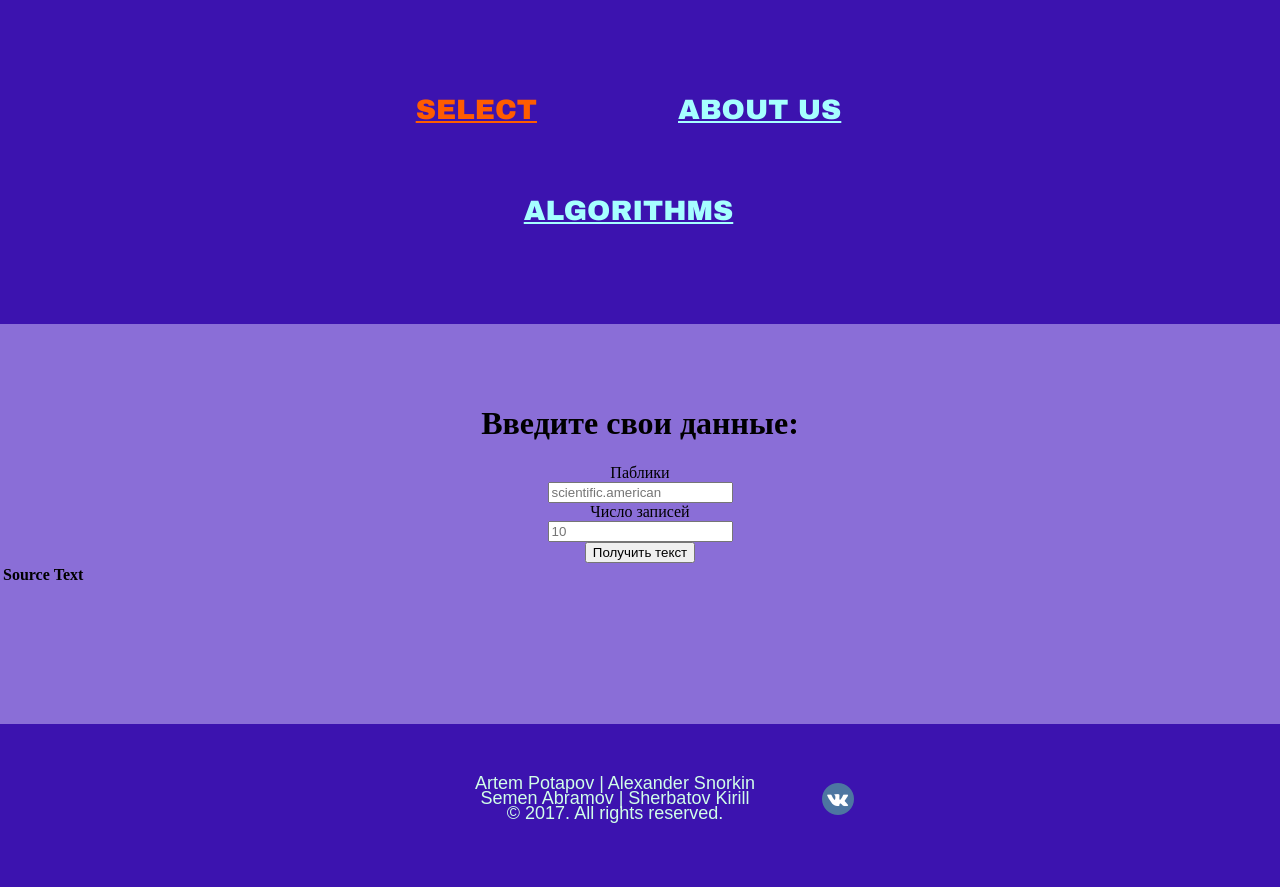
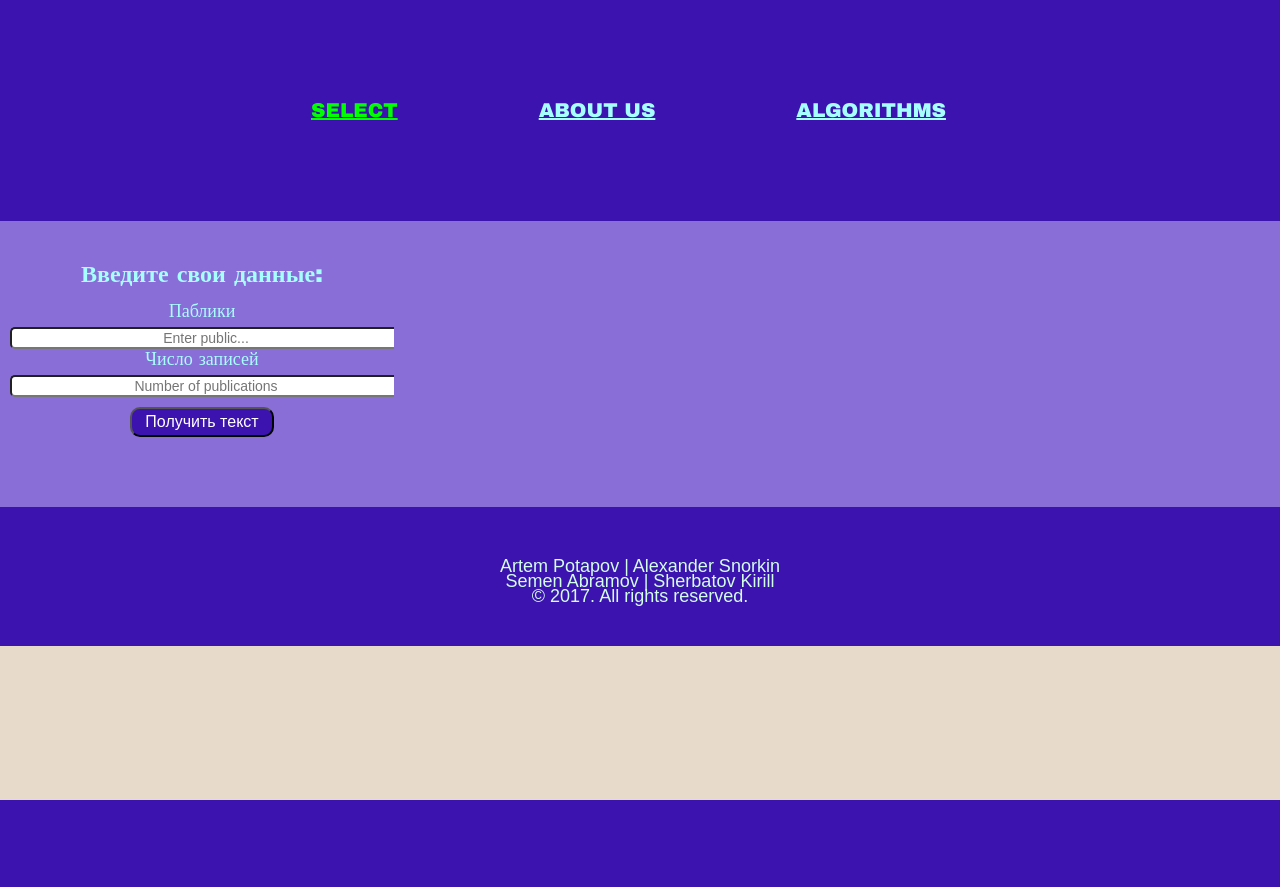
Before and after one commit to asnorkin/sentiment_analysis, a Flask app: page /vk_sentiment in a window 1280 px wide. After the commit the page ends 800 px from the top, so only its background shows below. Run offline with Flask 2, Linux system fonts and the light colour scheme; lists and menus that the app fills with data are empty; parts of the project's set-up code (start-up, migrations or seed data) failed here and were passed over.

Commit message:
Changed design in all templates and made scrolling table

```diff
--- a/static/css/style.css
+++ b/static/css/style.css
@@ -1,8 +1,13 @@
+html {
+  height: 100%;
+}
+
 body {
 	margin: 0;
 	padding: 0;
 	position: center;
 	width: 100%;
+	min-height: 100%;
 	background-color: #E7DACA;
 }
 
@@ -77,7 +82,7 @@ div {
 
 #header div ul li {
 	display: inline-block;
-	*float: left; /* Needed for IE7 and old versions */
+	*float: left;
 	margin: 0 80px 80px 37px;
 	padding: 0;
 	width: auto;
@@ -88,7 +93,7 @@ div {
 #header div ul li a {
 	color: #A6FFFF;
 	font-family: "Arial Black";
-	font-size: 28px;
+	font-size: 20px;
 	font-weight: bold;
 	line-height: 16px;
 	margin: 10px 0 0 20px;
@@ -101,7 +106,7 @@ div {
 }
 
 #header div ul li.selected a, #header div ul li.selected a:hover {
-	color: #FF5C00;
+	color: #00FF00;
 }
 
 #header div ul li a:hover {
@@ -116,71 +121,221 @@ div {
 	margin: 0;
 	overflow: hidden;
 	width: 100%;
-	height: 400px;
 	padding: 0;
 	position: center;
 	background-color: #8A6ED7;
 }
 
 #body div.internal {
-	margin: 60px 0 60px 0;
+	margin: 30px 0 60px 0;
 	overflow: hidden;
 	width: 100%;
 	height: 100%;
 	padding: 0;
-	position: center;
 }
 
 #body div.internal div.btn {
 	overflow: hidden;
 	width: 40%;
-	position: center;
 	float: center;
 }
 
-#body div.internal dl {
+/* FORM description begins*/
+
+#body div.internal div.form {
+	margin: 10px 10px 10px 10px;
+	overflow: hidden;
+	width: 30%;
+	font-family: "Arial Black";
+	text-align: center;
+	position: relative;
+	float: left;
+}
+
+#body div.internal div.form *{
+	width: 100%;
+}
+
+#body div.internal div.form form {
+	width: 100%;
+}
+
+#body div.internal div.form h1{
+	margin-bottom: 10px;
+	margin-top: 0;
+	overflow: hidden;
+	height: 30px;
+	width: 350px;
+	color: #A6FFFF;
+	font-size: 24px;
+	width: 100%;
+	position: relative;
+}
+
+#body div.internal div.form form div.form_line {
+	margin-top: 0;
+	overflow: hidden;
+	position: relative;
+}
+
+#body div.internal div.form form div.form_line div.field_label {
+	margin: 0;
+	overflow: hidden;
+	font-size: 18px;
+	color: #A6FFFF;
+	position: relative;
+}
+
+#body div.internal div.form form div.form_line div.field_container {
+	margin-top: 5px;
+	overflow: hidden;
+	position: relative;
+}
+
+#body div.internal div.form form div.form_line div.field_container input {
+	width: 100%;
+	font-size: 14px;
+	text-align: center;
+	overflow: hidden;
+	position: relative;
+	border-radius: 5px;
+}
+
+#body div.internal div.form form div.form_line1 {
+	margin: 0;
+	overflow: hidden;
+	height: 30px;
+	position: relative;
+}
+
+#body div.internal div.form form div.form_line1 input {
+	margin-top: 10px;
+	overflow: hidden;
+	width: 144px;
+	height: 30px;
+	position: relative;
+	border-radius: 10px;
+	font-size: 16px;
+	color: #FFFFFF;
+	background-color: #3C13AF;
+}
+
+#body div.internal div.form form div.form_line1 input:hover {
+	margin-top: 10px;
+	overflow: hidden;
+	width: 144px;
+	height: 30px;
+	position: relative;
+	color: #3C13AF;
+	background-color: #00FF00;
+	border-radius: 10px;
+	font-size: 16px;
+}
+
+/* FORM description ends*/
+
+/* TABLE description starts*/
+
+.table-container {
+    height: 10em;
+    margin: 10px 40px 0 0;
+    position: relative;
+    text-align: center;
+}
+table {
+    display: flex;
+    flex-flow: column;
+    max-height: 500px;
+    margin-left: 20px;
+    margin-right: 20px;
+    height: 100%;
+    width: 100%;
+}
+table thead {
+    flex: 0 0 auto;
+    width: calc(100% - 0.9em);
+    font-family: "Arial Black";
+	font-size: 18px;
+	color: #A6FFFF;
+	background-color: #3C13AF;
+	border: 1px solid black;
+}
+table tbody {
+    flex: 1 1 auto;
+    display: block;
+    overflow-y: scroll;
+}
+table tbody tr.good, table tbody tr.bad {
+    width: 100%;
+    font-size: 20px;
+}
+table thead, table tbody tr.bad, table tbody tr.good {
+    display: table;
+    table-layout: fixed;
+    border: 1px solid black;
+}
+
+table tbody tr.bad {
+	background-color: #FF0000;
+	color: #FFFFFF;
+}
+
+table tbody tr.good {
+	background-color: #00FF00;
+    color: #CC00CC;
+}
+
+/* TABLE description ends*/
+
+/*SENTIMENT with text fields begins*/
+
+#body div.internal form dl {
 	width: 100%;
 	position: center;
 }
 
-#body div.internal dl dt {
+#body div.internal form dl dt {
 	position: center;
 	text-align: center;
 	width: 100%;
 	font-family: "Arial Black";
 	font-size: 20px;
-	color: #FFF400;
+	color: #A6FFFF;
 }
 
-#body div.internal dl dd {
+#body div.internal form dl dd {
 	width: 100%;
-	margin: 0 20px 0 0;
+	margin: 10px 20px 0 0;
 	position: center;
 	text-align: center;
 }
 
-#body div.internal dl dd textarea {
+#body div.internal form dl dd textarea {
 	position: center;
 	text-align: center;
 	font-size: 20px;
-	background-color: #FFFFFF;
+	background-color: #CCFFFF;
 	color: #8A6ED7;
 }
 
-#body div.internal dl dd input {
+#body div.internal form dl dd input {
 	position: center;
 	text-align: center;
 	font-size: 16px;
 	color: #FFFFFF;
 	background-color: #3C13AF;
+	border-radius: 10px;
+	height: 30px;
+	width: 130px;
 }
 
-#body div.internal dl dd input:hover {
+#body div.internal form dl dd input:hover {
 	position: center;
 	text-align: center;
 	font-size: 16px;
 	color: #3C13AF;
-	background-color: #8A6ED7;
+	background-color: #00FF00;
+	border-radius: 10px;
 }
 
 #body div.internal p {
@@ -188,8 +343,10 @@ div {
 	position: center;
 	text-align: center;
 	font-size: 20px;
-	color: #FFF400;
+	color: #A6FFFF;
 }
+
+/*SENTIMENT with text fields ends*/
 
 /*BODY END*/
 
@@ -220,6 +377,8 @@ div {
 	text-transform: none;
 	width: 400px;
 }
+
+/*
 #footer div.connect {
 	display: block;
 	float: right;
@@ -245,6 +404,6 @@ div {
 
 #footer div .connect a.vk:hover {
 	background-position: -30px 0;
-}
+}*/
 
 /*FOOTER*/
--- a/static/js/get_news.js
+++ b/static/js/get_news.js
@@ -39,6 +39,16 @@ $(function(){
 // });
 
 function drawTable(data) {
+    var hd = $("<thead>")
+    hd.append($("<tr>"));
+    hd.append($("<th>" + "Паблик" + "</th>"));
+    hd.append($("<th> " + "Публикация" + "</th>"));
+    hd.append($("</tr>"));
+    hd.append($("</thead>"));
+    $("#personDataTable").append(hd);
+
+    var row = $("<tbody>")
+    $("#personDataTable").append(row);
     for (var source_idx = 0; source_idx < data.length; source_idx++) {
     		title = data[source_idx].source;
         posts = data[source_idx].news;
@@ -47,14 +57,16 @@ function drawTable(data) {
         		drawRow(title, post);
         }
     }
+    row = $("</tbody>")
+    $("#personDataTable").append(row);
 }
 
 function drawRow(title, post) {
-		var row = $("<tr />")
+	var row = $("<tr />")
     if (post.rate == 1) {
-    	row = $("<tr bgcolor=\"#FA8075\">")
+    	row = $("<tr class=\"good\">")
     } else {
-    	row = $("<tr bgcolor=\"#0F00FF\">")
+    	row = $("<tr class=\"bad\">")
     }
     $("#personDataTable").append(row); //this will append tr element to table... keep its reference for a while since we will add cels into it
 
--- a/templates/about.html
+++ b/templates/about.html
@@ -38,10 +38,6 @@
 	    	</div>
 	    	<div id="footer">
 	    		<div>
-					<div class="connect">
-						<a href="https://vk.com/potapart" class="vk">VK</a>
-
-					</div>
 					<p>Artem Potapov | Alexander Snorkin<br/>Semen Abramov | Sherbatov Kirill<br/>&copy; 2017. All rights reserved.</p>
 				</div>
 	    	</div>
--- a/templates/algo.html
+++ b/templates/algo.html
@@ -38,10 +38,6 @@
 	    	</div>
 	    	<div id="footer">
 	    		<div>
-					<div class="connect">
-						<a href="https://vk.com/potapart" class="vk">VK</a>
-
-					</div>
 					<p>Artem Potapov | Alexander Snorkin<br/>Semen Abramov | Sherbatov Kirill<br/>&copy; 2017. All rights reserved.</p>
 				</div>
 	    	</div>
--- a/templates/goods_binary_sentiment.html
+++ b/templates/goods_binary_sentiment.html
@@ -46,10 +46,6 @@
 	    	</div>
 	    	<div id="footer">
 	    		<div>
-					<div class="connect">
-						<a href="https://vk.com/potapart" class="vk">VK</a>
-
-					</div>
 					<p>Artem Potapov | Alexander Snorkin<br/>Semen Abramov | Sherbatov Kirill<br/>&copy; 2017. All rights reserved.</p>
 				</div>
 	    	</div>
--- a/templates/index.html
+++ b/templates/index.html
@@ -42,10 +42,6 @@
 	    	</div>
 	    	<div id="footer">
 	    		<div>
-					<div class="connect">
-						<a href="https://vk.com/potapart" class="vk">VK</a>
-
-					</div>
 					<p>Artem Potapov | Alexander Snorkin<br/>Semen Abramov | Sherbatov Kirill<br/>&copy; 2017. All rights reserved.</p>
 				</div>
 	    	</div>
--- a/templates/movie_binary_sentiment.html
+++ b/templates/movie_binary_sentiment.html
@@ -46,10 +46,6 @@
 	    	</div>
 	    	<div id="footer">
 	    		<div>
-					<div class="connect">
-						<a href="https://vk.com/potapart" class="vk">VK</a>
-
-					</div>
 					<p>Artem Potapov | Alexander Snorkin<br/>Semen Abramov | Sherbatov Kirill<br/>&copy; 2017. All rights reserved.</p>
 				</div>
 	    	</div>
--- a/templates/vk_sentiment.html
+++ b/templates/vk_sentiment.html
@@ -5,7 +5,7 @@
 		<meta name="viewport" content="width=device-width, initial-scale=1.0">
         <script type="text/javascript" src="{{ url_for('static', filename='js/jquery-3.2.1.js') }}"></script>
         <script type="text/javascript" src="{{ url_for('static', filename='js/get_news.js') }}"></script>
-		<title>Goods binary sentiment analyzer</title>
+		<title>VK sentiment analyzer</title>
 		<link rel = "stylesheet" type = "text/css" href="{{ url_for('static', filename='css/style.css')}}">
 	</head>
     <body>
@@ -33,38 +33,30 @@
 	    	</div>
 	    	<div id="body">
 	    		<div class="internal">
-			    	<div>
-				      <h1>Введите свои данные:</h1>
+			    	<div class="form">
 				      	<form id="nkvd_form">
+				      		<h1 align="center">Введите свои данные:</h1>
 					        <div class="form_line">
 					          <div class="field_label">Паблики</div>
-				          <div class="field_container"><input name="publics" placeholder="scientific.american"/></div>
+					          <div class="field_container"><input name="publics" placeholder="Enter public..."/>
+					        </div>
 					        </div>
 					        <div class="form_line">
 					          <div class="field_label">Число записей</div>
-				          <div class="field_container"><input name="num_posts" placeholder="10"/></div>
+					          <div class="field_container"><input name="num_posts" placeholder="Number of publications"/></div>
 					        </div>
-				        <div class="form_line">
+					        <div class="form_line1">
 					          <input type="submit" value="Получить текст"/>
 					        </div>
 				      	</form>
 				    </div>
-
+				    <div class="table-container">
 					    <table id="personDataTable">
-					    <tr>
-					        <th>Source</th>
-					        <th>Text</th>
-					    </tr>
-
 					    </table>
 					</div>
 	    		</div>
 	    	<div id="footer">
 	    		<div>
-					<div class="connect">
-						<a href="https://vk.com/potapart" class="vk">VK</a>
-
-					</div>
 					<p>Artem Potapov | Alexander Snorkin<br/>Semen Abramov | Sherbatov Kirill<br/>&copy; 2017. All rights reserved.</p>
 				</div>
 	    	</div>
```
Lines whose indentation alone changed are shown as unchanged.
